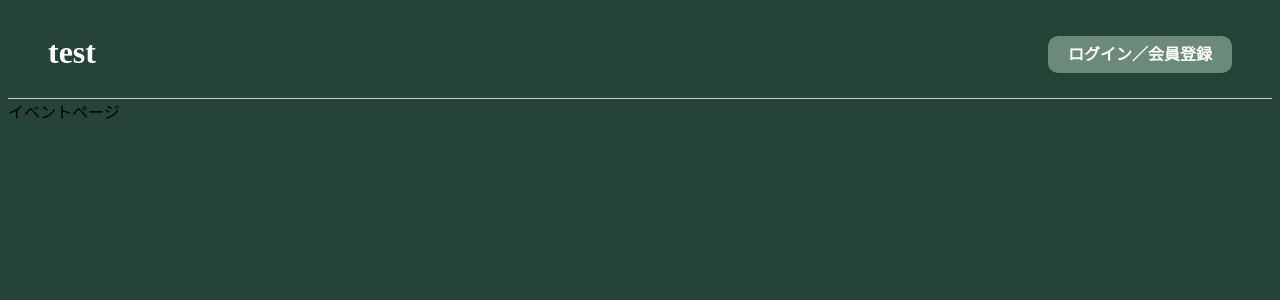
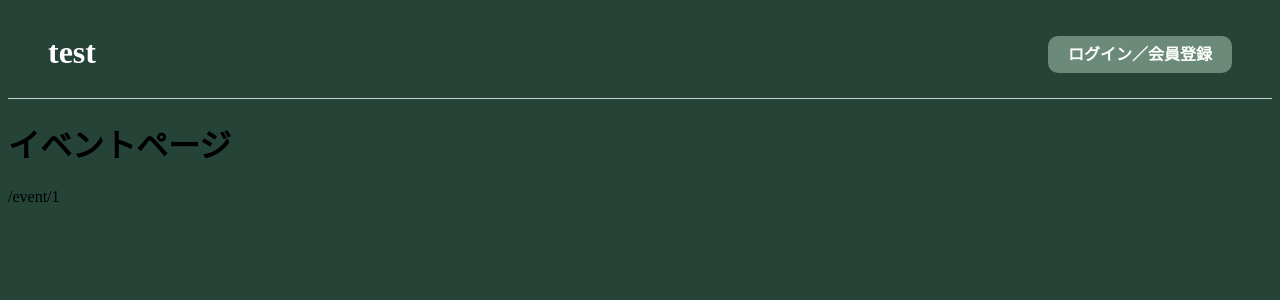
Before and after one commit to tomturner14/nomikaisan, a Next.js app: page /event/1 in a window 1280 px wide. Shown: the top 300 px of the page. Built offline with nearby package versions, Linux system fonts and the light colour scheme.

Commit message:
eventpages編集

```diff
--- a/src/app/event/[id]/page.js
+++ b/src/app/event/[id]/page.js
@@ -1,9 +1,22 @@
-import React from 'react'
+"use client";
+
+import { usePathname } from "next/navigation";
 
 const EventPage = () => {
+  const pathname = usePathname();
+
+  const data = [
+    { title: "イベントタイトル", date: "2024-07-30" },
+    { title: "イベントタイトル", date: "2024-07-30" },
+    { title: "イベントタイトル", date: "2024-07-30" },
+  ];
+
   return (
-    <div>イベントページ</div>
-  )
-}
+    <div>
+      <h1>イベントページ</h1>
+      <p>{pathname}</p>
+    </div>
+  );
+};
 
 export default EventPage
```
